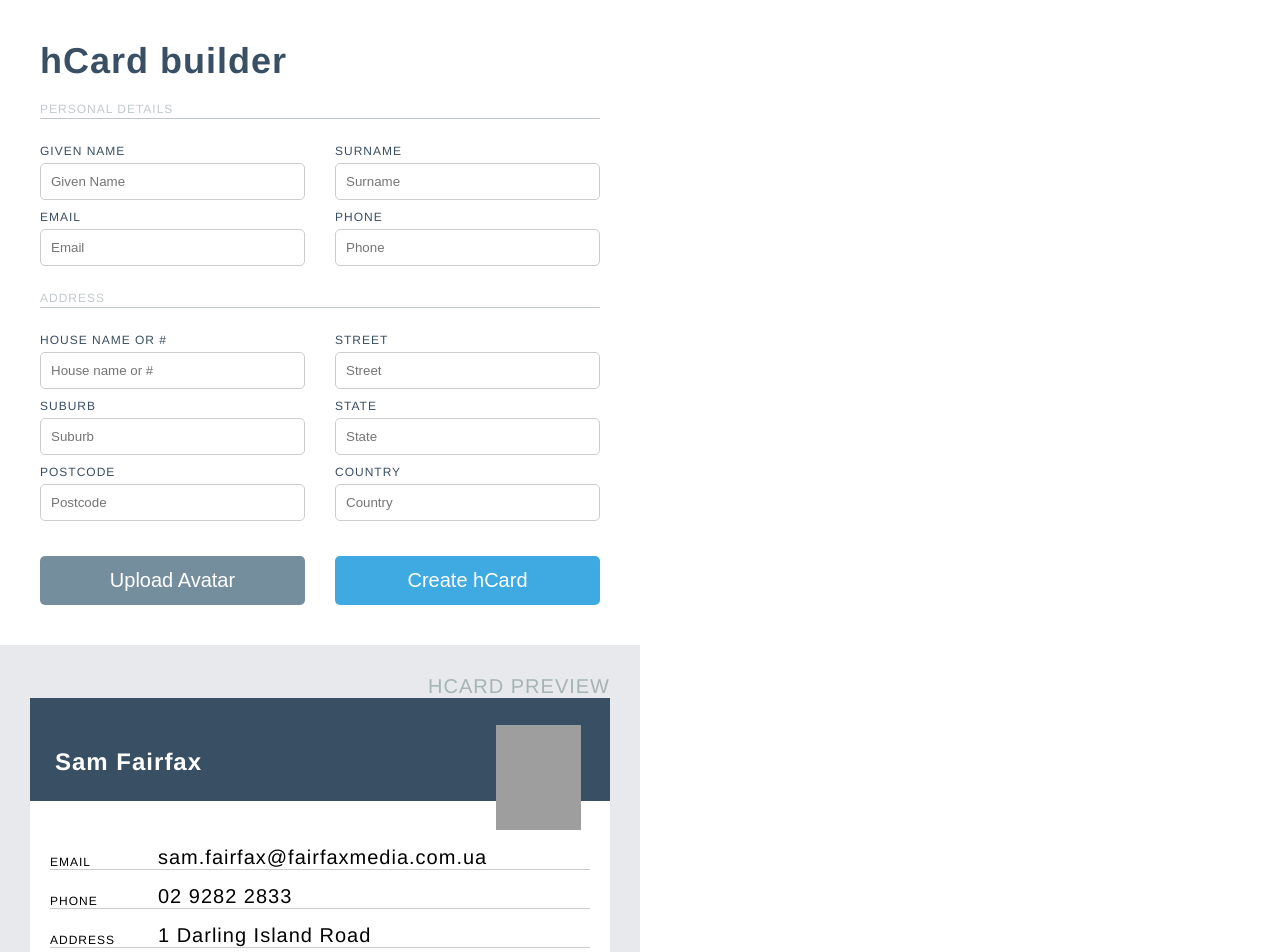
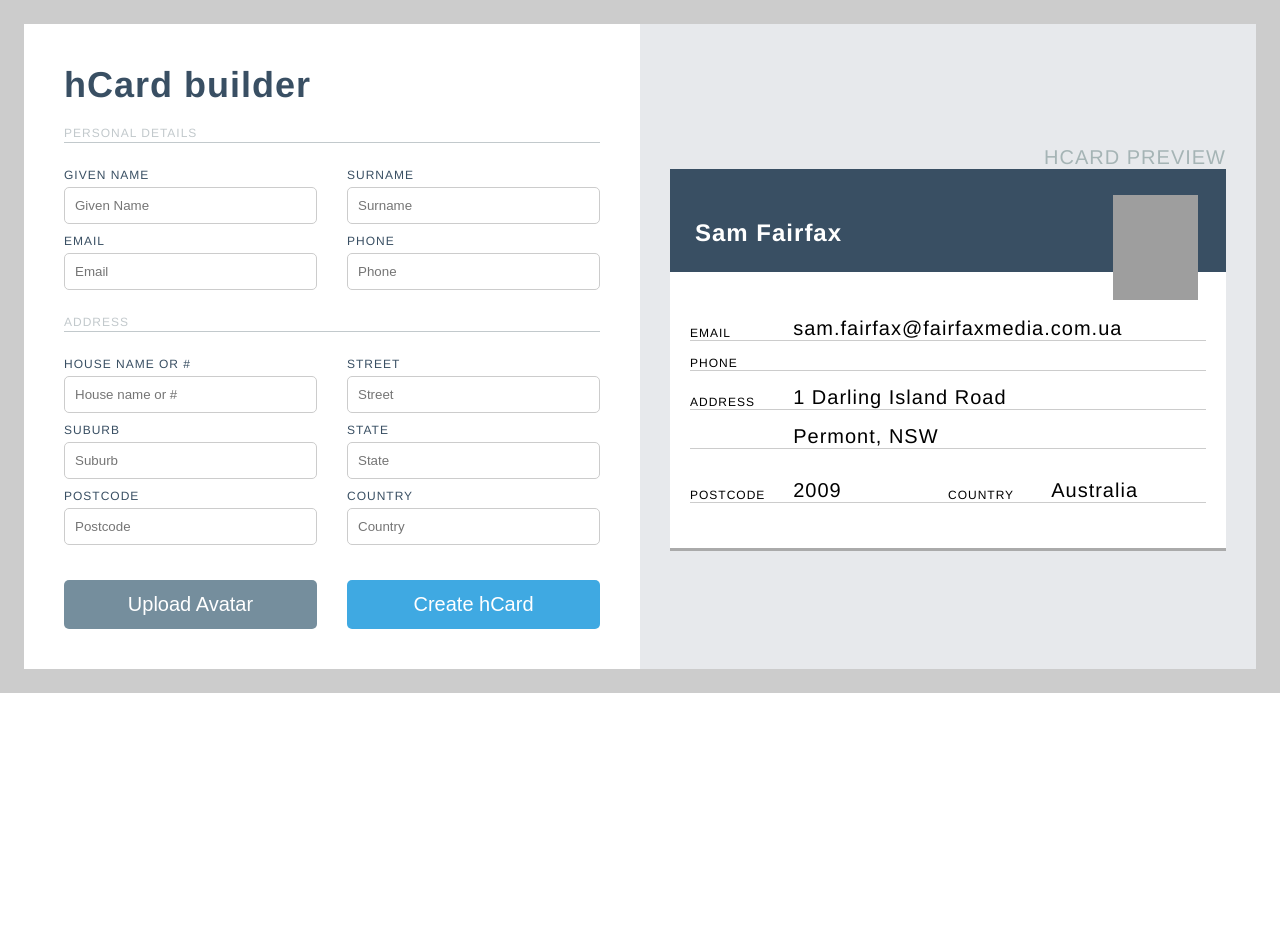
Before and after one commit to billonline33/hcard-builder, a React (Create React App) app: page / in a window 1280 px wide. Shown: the top 952 px of the page. After the commit the page ends 800 px from the top, so only its background shows below. Built offline with nearby package versions, Linux system fonts and the light colour scheme; grey boxes are pictures that could not be loaded.

Commit message:
feature(components) : pass state value between input componet and preview component
create call back, it pass data entered in hcardform component to the parent app.js component

pass state from app.js to the child hcardpreview component

```diff
--- a/src/App.js
+++ b/src/App.js
@@ -19,13 +19,48 @@ class App extends Component {
       postcode: "",
       country: ""
     };
+
+    this.handleFormFieldChange = this.handleFormFieldChange.bind(this);
+  }
+
+  // callback
+  /*
+  handleFormFieldChange(formValue) {
+    console.log("call back formValue 1111=", formValue);
+    this.setState(formValue);
+    console.log("state after call back:", this.state);
+  }
+  */
+
+  /* whenever an input box is changed, update the state value, note we use [name] for all input here  */
+  handleFormFieldChange(event) {
+    const target = event.target;
+    const value = target.value;
+    const name = target.name;
+
+    console.log("name=", name);
+    console.log("value", value);
+
+    this.setState({
+      [name]: value
+    });
+
+    console.log("2222");
   }
 
   render() {
     return (
-      <div className=" className=" hCard>
-        <HCardForm />
-        <HCardPreview />
+      <div className="hCard">
+        <HCardForm
+          formValue={this.state}
+          onFormFieldChange={this.handleFormFieldChange}
+        />
+        <HCardPreview
+          formValue={this.state}
+          email={this.state.email}
+          phone={this.state.phone}
+          stree={this.state.street}
+        />
       </div>
     );
   }
--- a/src/components/hcardform.js
+++ b/src/components/hcardform.js
@@ -1,7 +1,47 @@
 import React, { Component } from "react";
 
 class HCardForm extends Component {
+  constructor(props) {
+    super(props);
+    this.state = {
+      givenName: "",
+      surname: "",
+      email: "",
+      phone: "",
+      houseNumber: "",
+      street: "",
+      suburb: "",
+      state: "",
+      postcode: "",
+      country: ""
+    };
+
+    this.handleFormInputChange = this.handleFormInputChange.bind(this);
+  }
+
+  /* whenever an input box is changed, update the state value, note we use [name] for all input here  */
+
+  handleFormInputChange(event) {
+    /*
+    const target = event.target;
+    const value = target.value;
+    const name = target.name;
+
+    console.log("name=", name);
+    console.log("value", value);
+
+    this.setState({
+      [name]: value
+    });
+
+    */
+    this.props.onFormFieldChange(
+      event
+    ); /* when call the callback function, make sure pass event parameter */
+  }
+
   render() {
+    const formValue = this.props.formValue;
     return (
       <div className="hCard_form">
         <h1>hCard builder</h1>
@@ -10,15 +50,35 @@ class HCardForm extends Component {
           <h4>personal details</h4>
           <div className="hCard_form-input">
             <label for="">Given Name</label>
-            <input type="text" name="givenName" placeholder="Given Name" />
+            <input
+              type="text"
+              name="givenName"
+              value={formValue.givenName}
+              placeholder="Given Name"
+              onChange={
+                this.props.onFormFieldChange
+              } /* can call this.props (passed from parent component) directly for callback */
+            />
           </div>
           <div className="hCard_form-input">
             <label htmlfor="">Surname</label>
-            <input type="text" name="surname" placeholder="Surname" />
+            <input
+              type="text"
+              name="surname"
+              placeholder="Surname"
+              onChange={
+                this.handleFormInputChange
+              } /* can also call the eventhandler in the same component */
+            />
           </div>
           <div className="hCard_form-input">
             <label for="">Email</label>
-            <input type="email" name="email" placeholder="Email" />
+            <input
+              type="email"
+              name="email"
+              placeholder="Email"
+              onChange={this.handleFormInputChange}
+            />
           </div>
           <div className="hCard_form-input">
             <label for="">Phone</label>
--- a/src/components/hcardpreview.js
+++ b/src/components/hcardpreview.js
@@ -2,6 +2,7 @@ import React, { Component } from "react";
 
 class HCardPreview extends Component {
   render() {
+    const formValue = this.props.formValue;
     return (
       <div className="hCard_preview">
         <div className="hCard_preview-title">
@@ -18,7 +19,7 @@ class HCardPreview extends Component {
             </div>
             <div className="hCard_preview__userdata">
               <h3>Phone</h3>
-              <p>02 9282 2833</p>
+              <p>{formValue.givenName}</p>
             </div>
             <div className="hCard_preview__userdata">
               <h3>Address</h3>
--- a/src/css/style.css
+++ b/src/css/style.css
@@ -107,6 +107,7 @@ body {
   display: -webkit-flex;
   display: -ms-flexbox;
   display: flex;
+  flex-direction: row;
   padding: 24px;
   width: 100%;
 }
```
